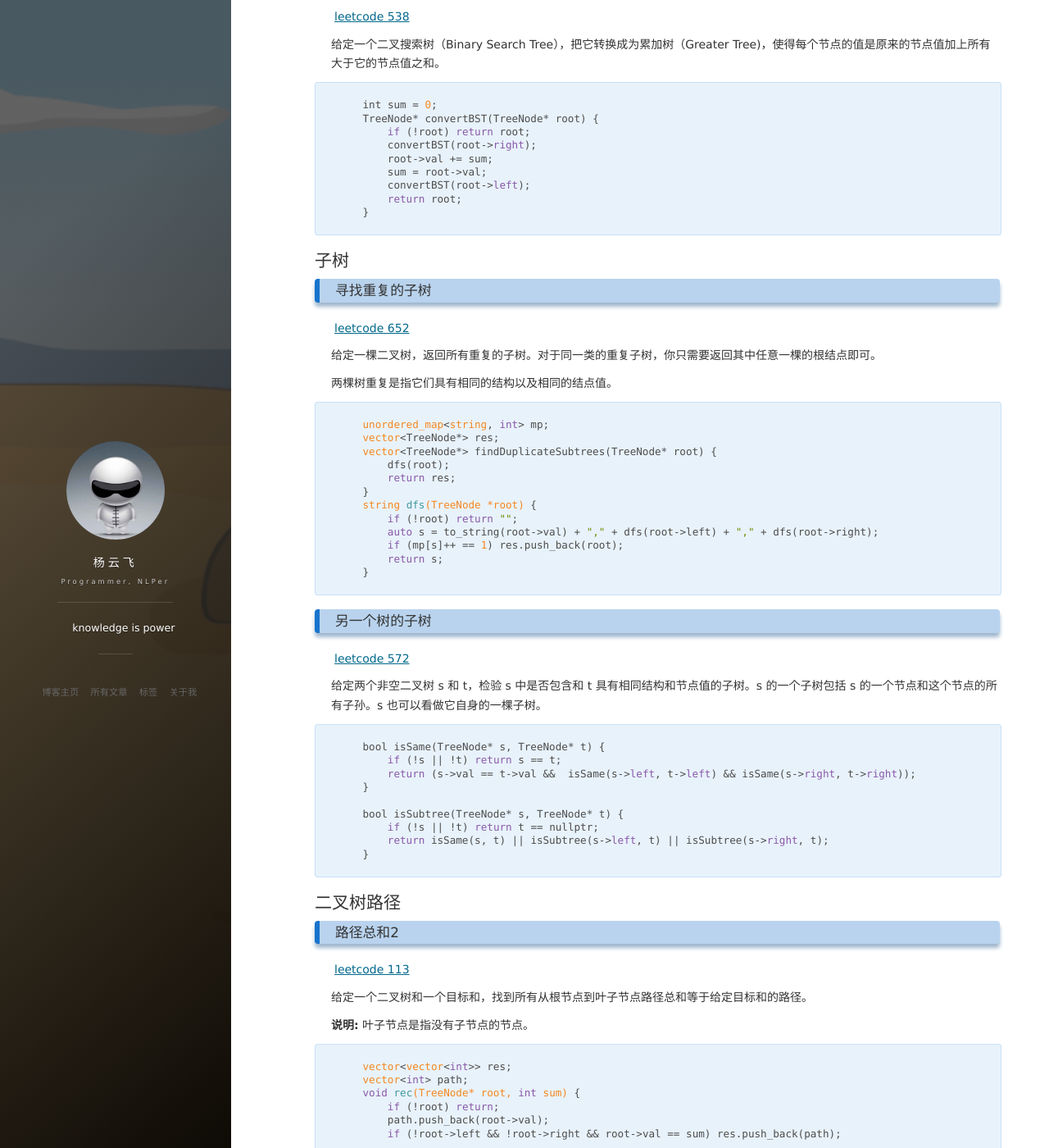
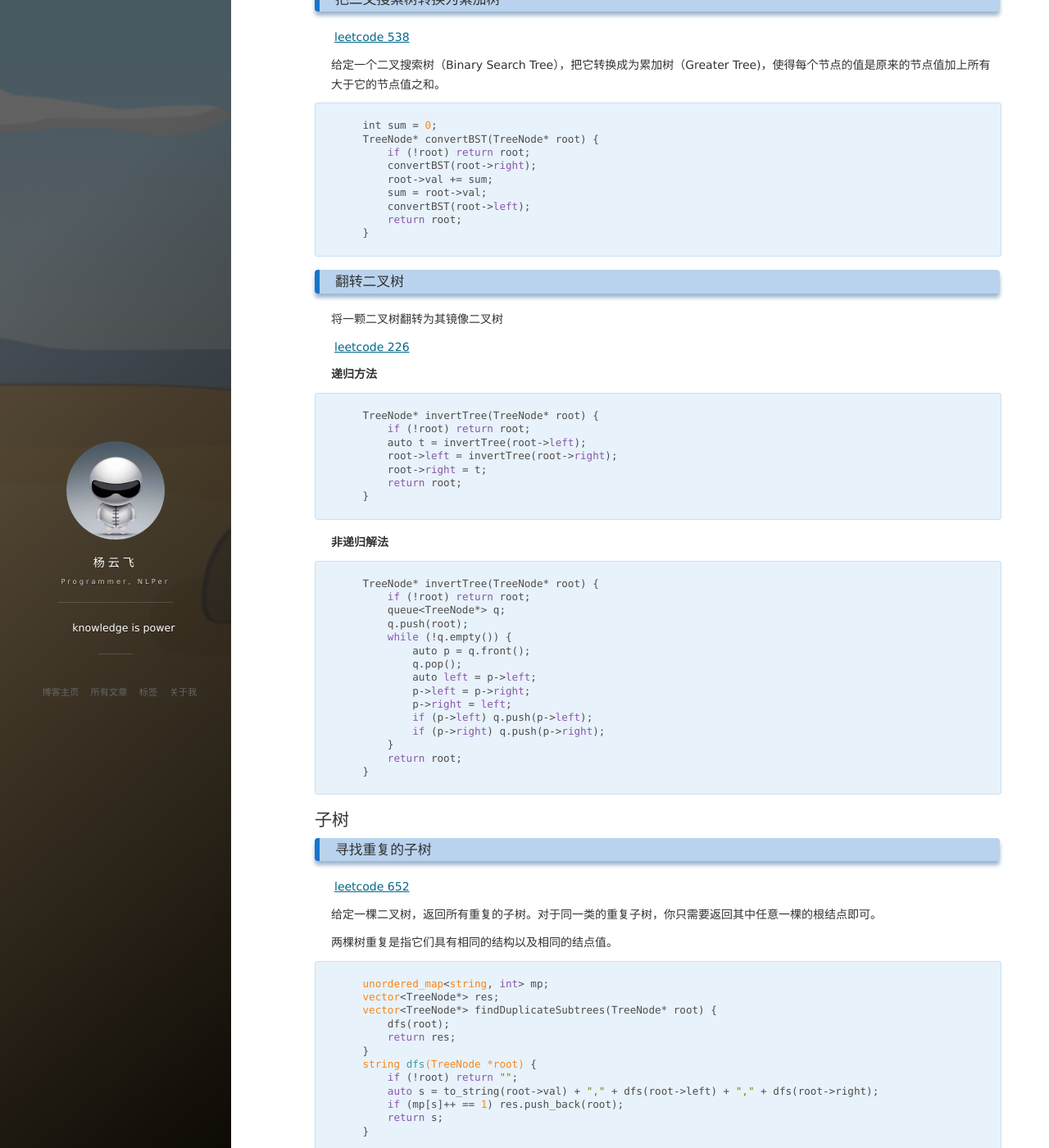
Before and after one commit to king-yyf/king-yyf.github.io, a Jekyll site: the page built from _posts/2020-09-04-tree.md, in a window 1280 px wide and 1400 px high, scrolled down 12478 px. Shown: the whole window at 82% size. Built offline with Jekyll 4.4.1, drawn with Linux system fonts in a browser that asks for light colours; nearby versions of some CDN libraries; comment, search, counter and statistics services are not loaded.

Commit message:
0324-23-44

````diff
--- a/_posts/2020-09-04-tree.md
+++ b/_posts/2020-09-04-tree.md
@@ -37,6 +37,7 @@ Index
   - [二叉树的序列化与反序列化](#二叉树的序列化与反序列化)
   - [二叉树展开为链表](#二叉树展开为链表)
   - [把二叉搜索树转换为累加树](#把二叉搜索树转换为累加树)
+  - [翻转二叉树](#翻转二叉树)
 - [子树](#子树)
   - [寻找重复的子树](#寻找重复的子树)
   - [树的子结构](#另一个树的子树)
@@ -707,6 +708,43 @@ struct TreeLinkNode {
     }
 ```
 
+### 翻转二叉树
+
+将一颗二叉树翻转为其镜像二叉树
+
+[leetcode 226](https://leetcode-cn.com/problems/invert-binary-tree/)
+
+
+**递归方法**
+```c++
+    TreeNode* invertTree(TreeNode* root) {
+        if (!root) return root;
+        auto t = invertTree(root->left);
+        root->left = invertTree(root->right);
+        root->right = t;
+        return root;
+    }
+```
+
+**非递归解法**
+```c++
+    TreeNode* invertTree(TreeNode* root) {
+        if (!root) return root;
+        queue<TreeNode*> q;
+        q.push(root);
+        while (!q.empty()) {
+            auto p = q.front();
+            q.pop();
+            auto left = p->left;
+            p->left = p->right;
+            p->right = left;
+            if (p->left) q.push(p->left);
+            if (p->right) q.push(p->right);
+        }
+        return root;
+    }
+```
+
 ## 子树
 
 
````
